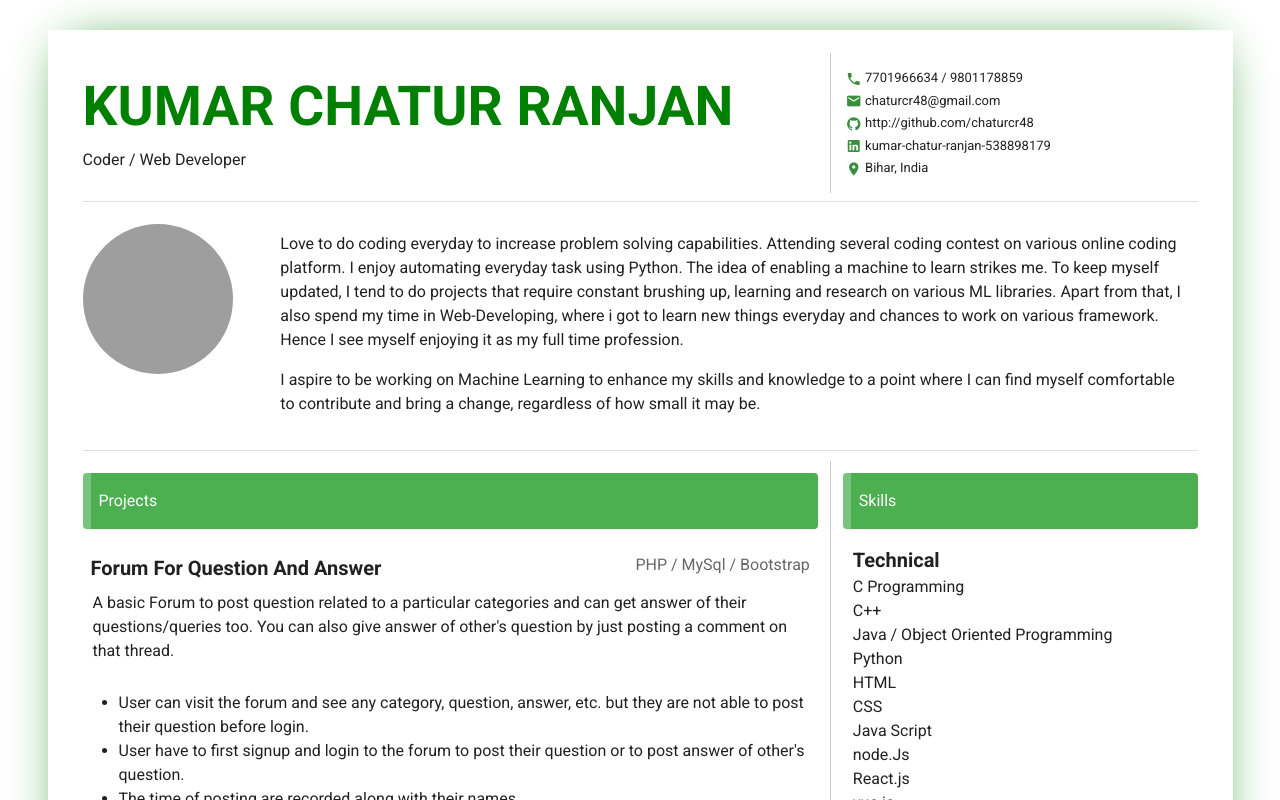
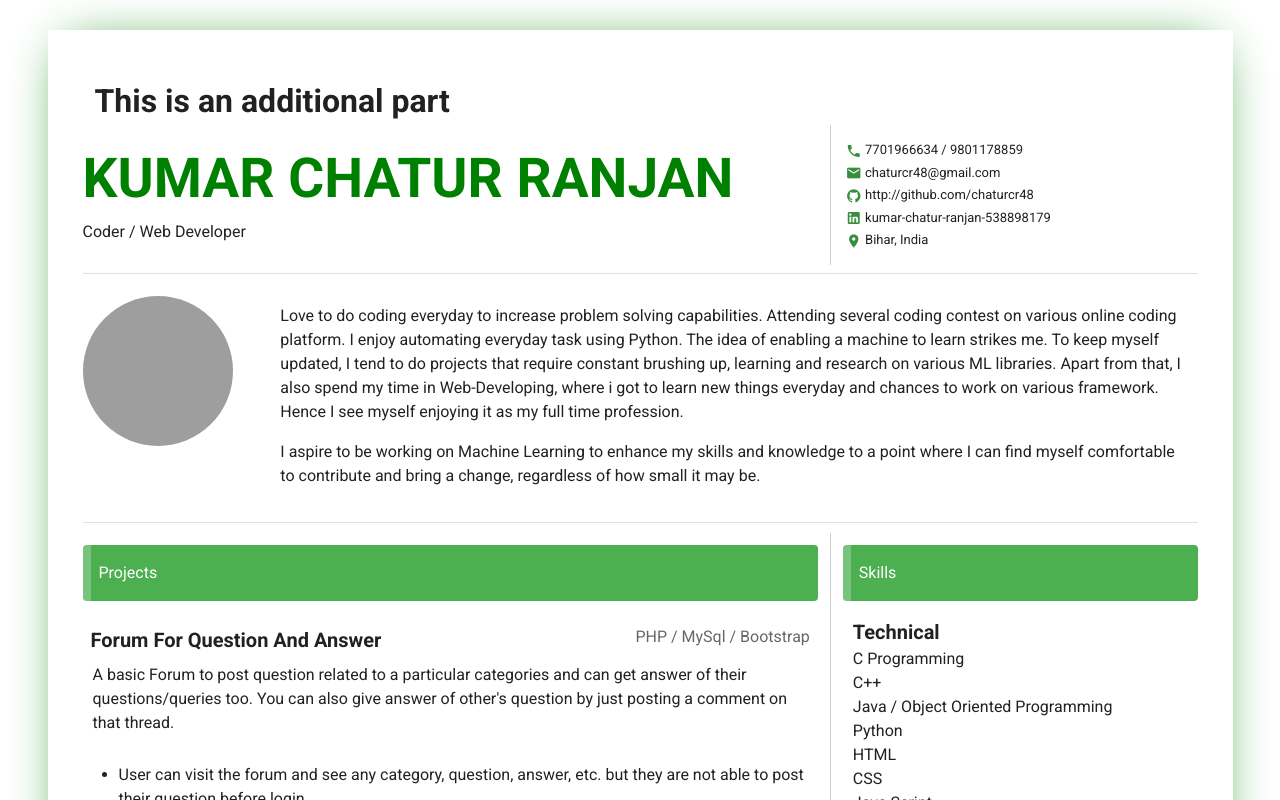
Before and after one commit to chaturcr48/My-Portfolio, a Vue app: page / in a window 1280 px wide. Shown: the top 800 px of the page. Built offline with nearby package versions, Linux system fonts and the light colour scheme; grey boxes are pictures that could not be loaded.

Commit message:
updated-- 09-10-2021

```diff
--- /dev/null
+++ b/src/components/Footer.vue
@@ -0,0 +1,8 @@
+<template>
+    <v-container>
+        <h1>
+
+        This is an additional part
+        </h1>
+    </v-container>
+</template>
--- a/src/components/Resume.vue
+++ b/src/components/Resume.vue
@@ -1,11 +1,17 @@
 <template>
   <v-container class="main-container">
+
+    <Footer />
+
+    <!-- head section  -->
     <v-row>
+      <!-- head section name -->
       <v-col cols="12" sm="8">
         <div class="f-name">KUMAR CHATUR RANJAN</div>
-        <!-- <div>Coding <span class="vl"></span> C / C++ / Python</div> -->
         <div>Coder / Web Developer</div>
       </v-col>
+
+      <!-- head section contact detail  -->
       <v-col cols="" sm="" class="details border-left">
         <div class="details-margin">
           <a href="tel:+917701966634">
@@ -44,8 +50,12 @@
           Bihar, India
         </div>
       </v-col>
+
     </v-row>
+
     <v-divider style="margin-top: 20px"></v-divider>
+
+    <!-- introduction  -->
     <v-row class="margin">
       <v-col cols="" sm="2" class="">
         <v-img
@@ -72,8 +82,13 @@
         </p>
       </v-col>
     </v-row>
+
     <v-divider style="margin-top: 10px"></v-divider>
+
+    <!-- main section  -->
     <v-row class="margin">
+
+      <!-- projects and training  -->
       <v-col cols="12" sm="8" class="">
         <v-alert border="left" color="green" dark> Projects </v-alert>
         <v-row class="padding">
@@ -304,6 +319,7 @@
         </v-container>
       </v-col>
 
+      <!-- skill section  -->
       <v-col cols="" sm="" class="border-left">
         <v-alert border="left" color="green" dark class=""> Skills </v-alert>
         <span style="font-weight: bold; font-size: 20px" class="padding-x"
@@ -494,8 +510,12 @@
           <div>Social Media</div>
         </div>
       </v-col>
+
     </v-row>
+
     <v-divider style="margin-top: 20px"></v-divider>
+
+    <!-- footer -->
     <v-container class="margin-top">
       <v-row align="center" justify="center">
         <a
@@ -558,8 +578,20 @@
         >
       </v-row>
     </v-container>
+
   </v-container>
 </template>
+
+<script>
+import Footer from './Footer.vue';
+
+export default {
+  name: 'App',
+  components: {
+    Footer
+  }
+}
+</script>
 
 <style scoped>
 .f-name {
```
